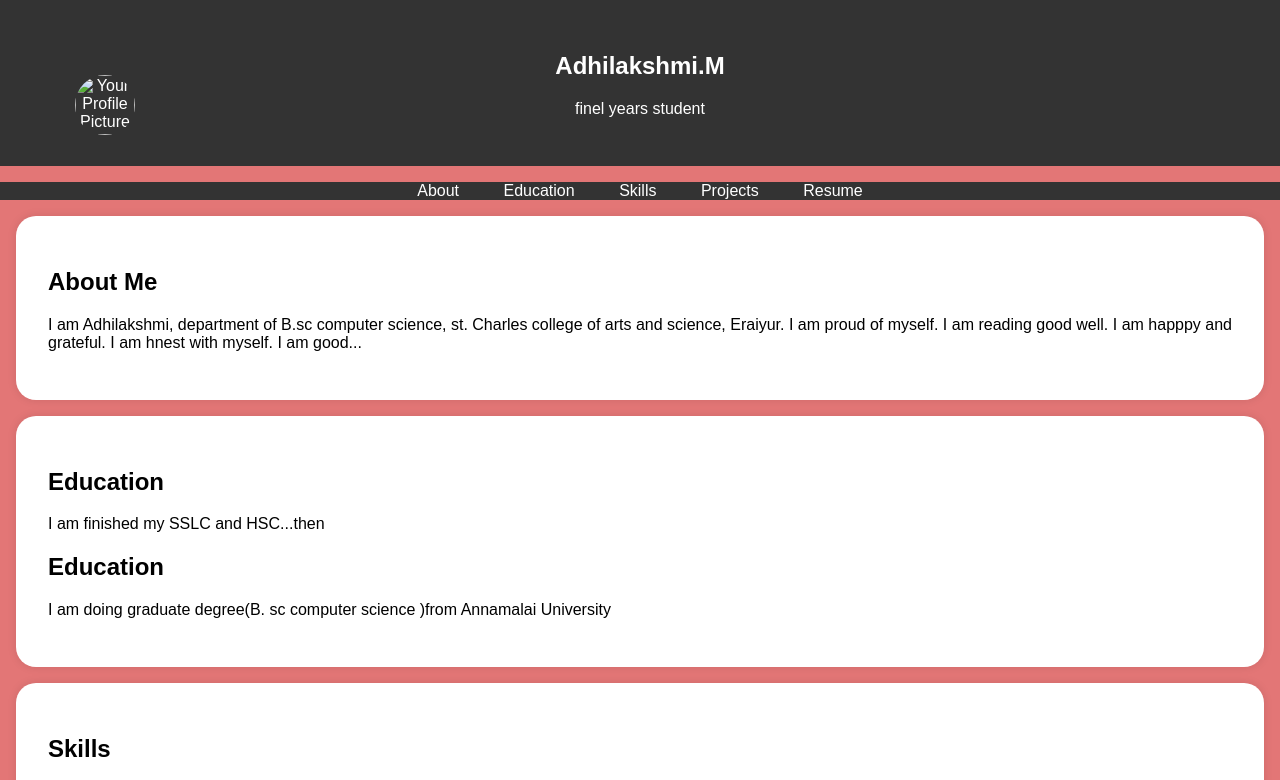
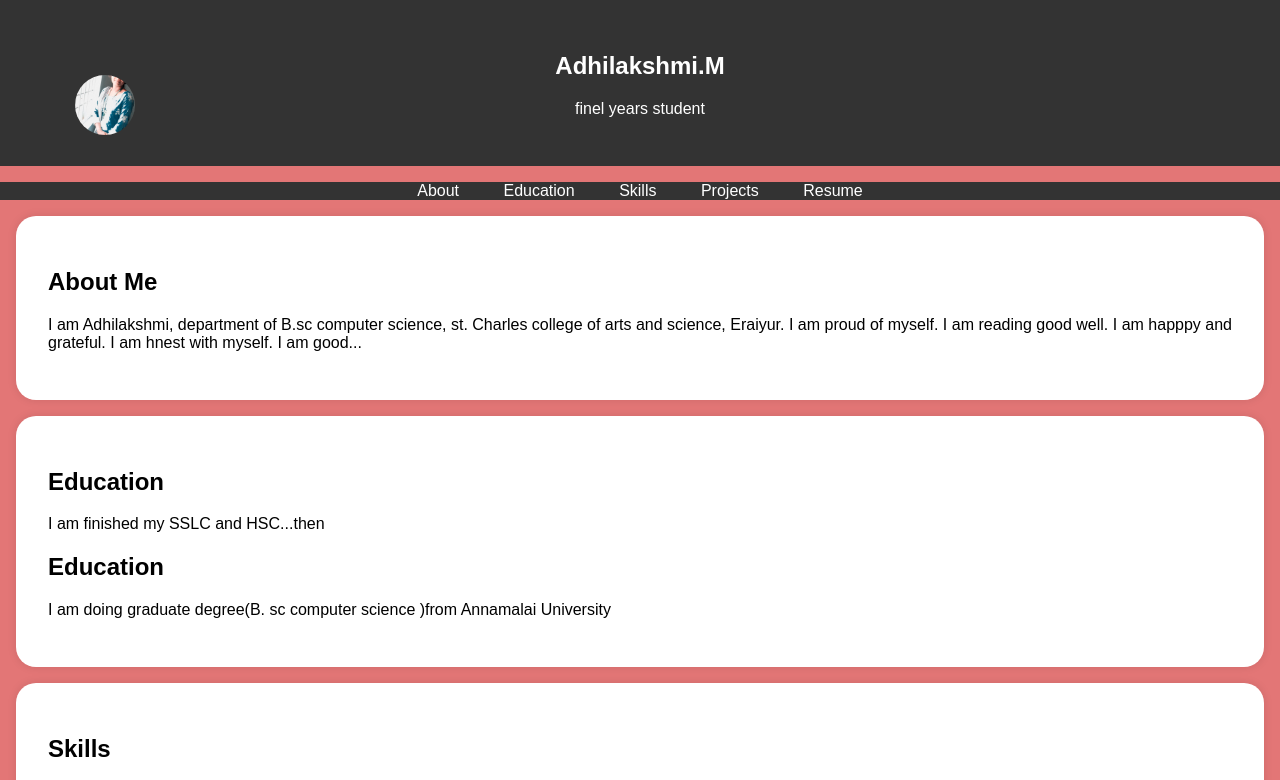
Before and after one commit to Adhilakshmi2525/AdhiProfile, a plain HTML site: page index.html in a window 1280 px wide. Shown: the top 780 px of the page. Drawn offline with Linux system fonts and the light colour scheme.

Commit message:
Update index.html

```diff
--- a/index.html
+++ b/index.html
@@ -95,7 +95,7 @@
     <header>
         <div class="header-content">
             <!-- Add your profile picture here -->
-            <img src="Adhilakshmi .jpg" alt="Your Profile Picture" class="profile-picture">
+            <img src="./adhi.jpg" alt="Your Profile Picture" class="profile-picture">
             <h2>Adhilakshmi.M</h2>
 
             <p>finel years student </p>
```
